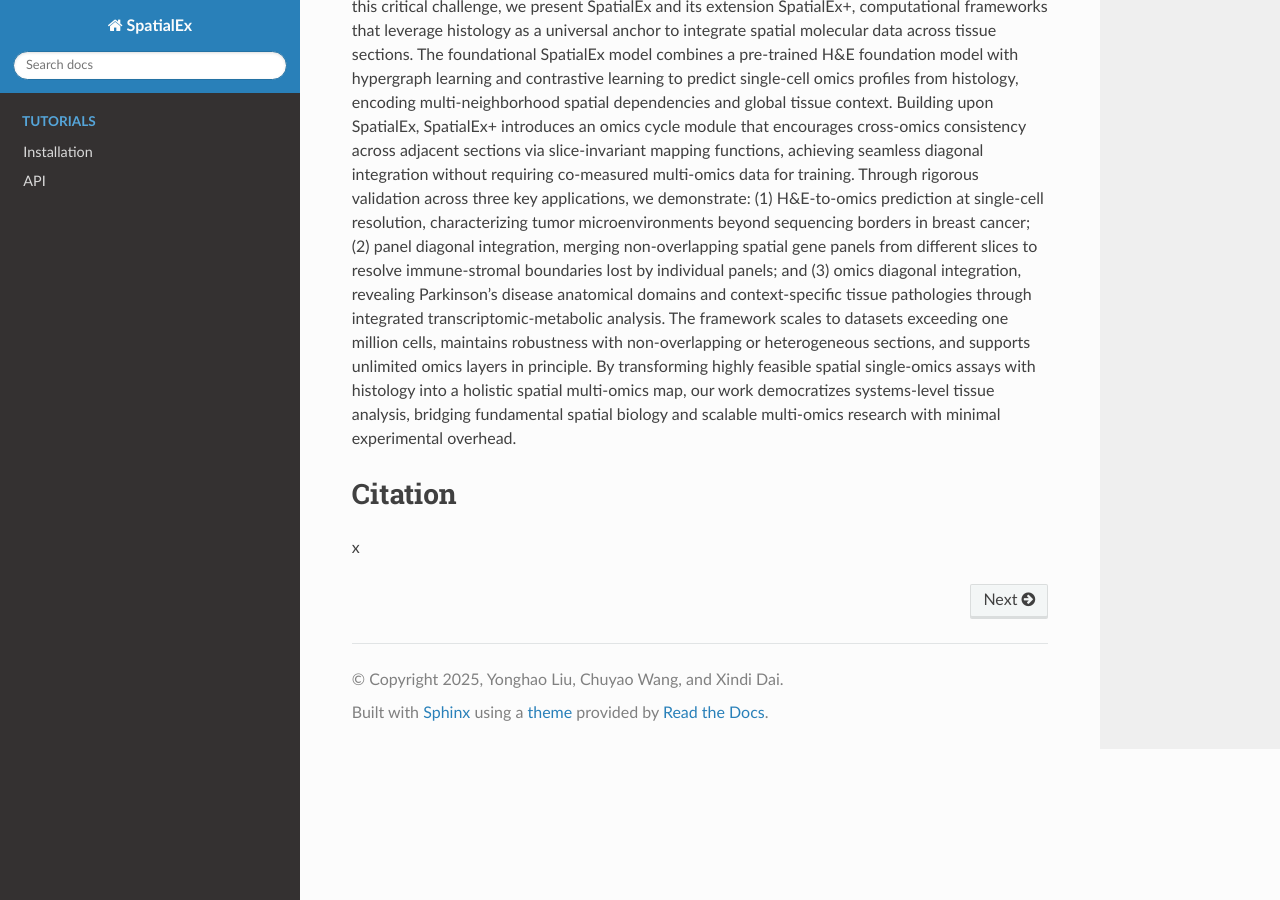
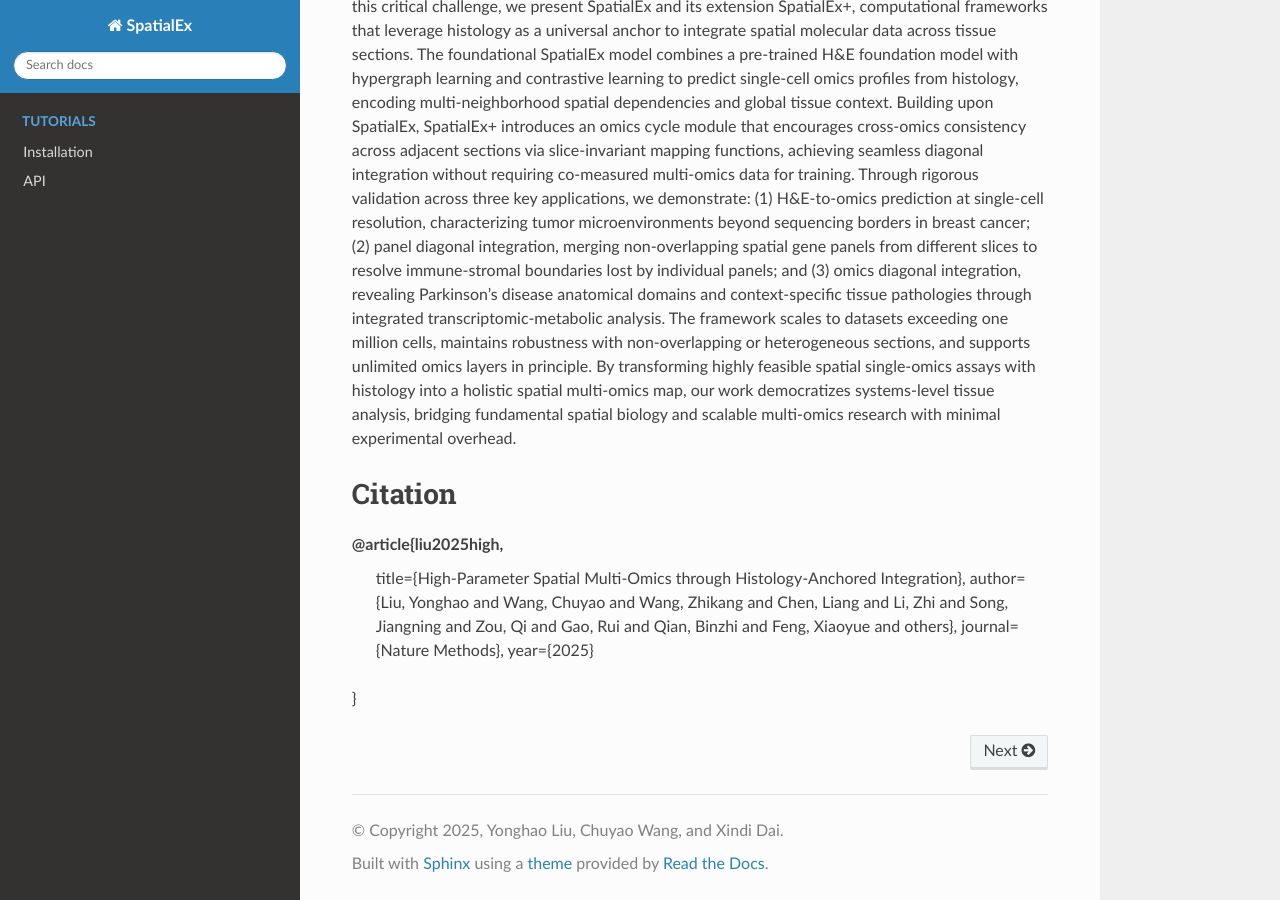
Before and after one commit to yonghao-Jlu/spatialex, a Sphinx documentation site: the page built from docs/source/index.rst, in a window 1280 px wide and 900 px high, scrolled down 1077 px. Built offline with Sphinx 7.4.7 and the Read the Docs theme 3.1.0, drawn with Linux system fonts in a browser that asks for light colours; pages that are not in the unit, such as notebooks, are missing from menus.

Commit message:
Update index.rst

```diff
--- a/docs/source/index.rst
+++ b/docs/source/index.rst
@@ -31,4 +31,9 @@ Recent advances in spatial omics technologies enable in situ molecular profiling
 
 Citation
 ========
-x
+@article{liu2025high,
+  title={High-Parameter Spatial Multi-Omics through Histology-Anchored Integration},
+  author={Liu, Yonghao and Wang, Chuyao and Wang, Zhikang and Chen, Liang and Li, Zhi and Song, Jiangning and Zou, Qi and Gao, Rui and Qian, Binzhi and Feng, Xiaoyue and others},
+  journal={Nature Methods},
+  year={2025}
+}
```
